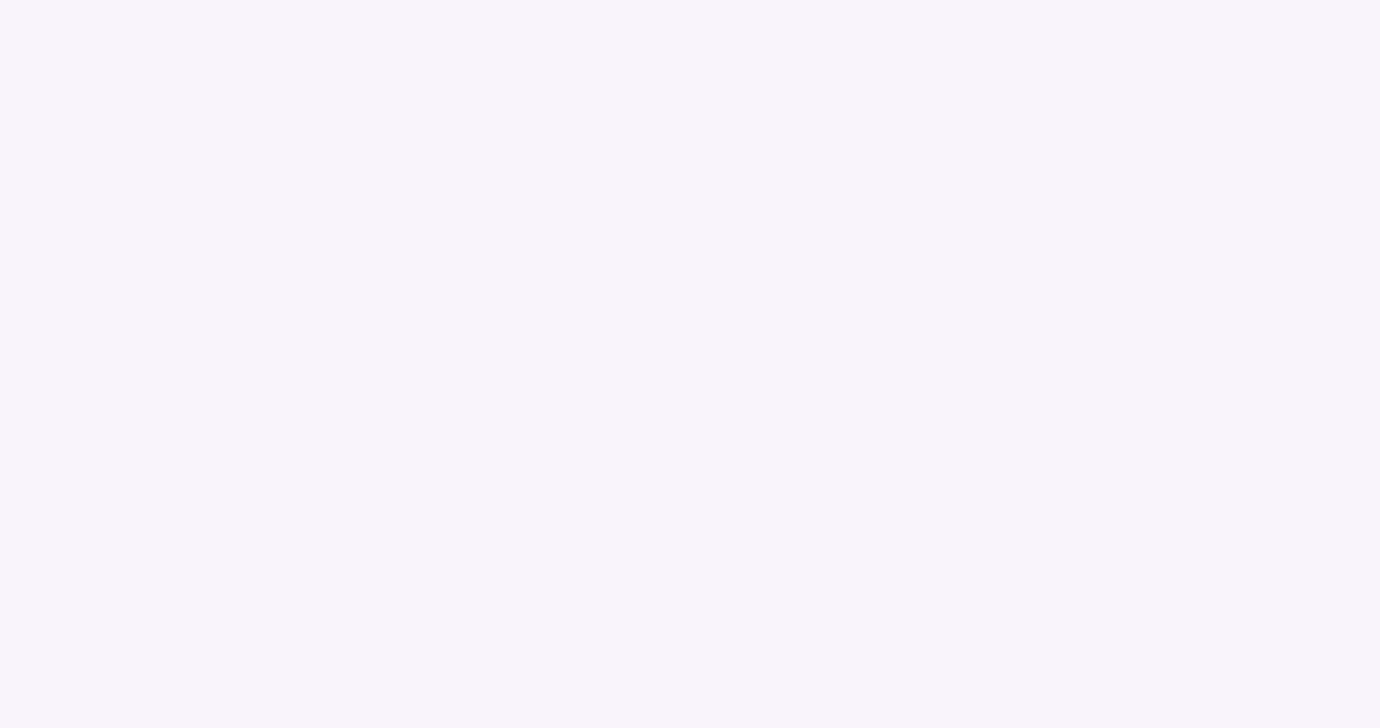
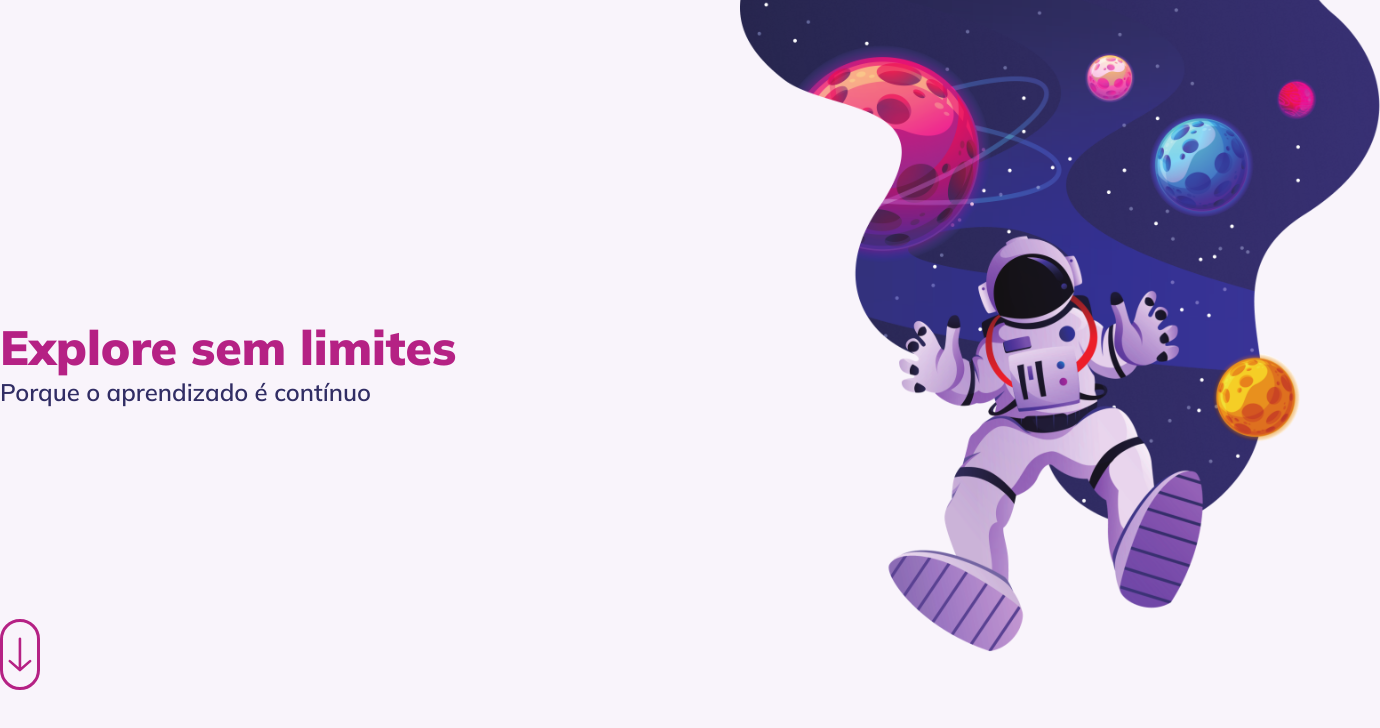
Before and after one commit to joeyanovich/explore-sem-limites, a plain HTML site: page index.html in a window 1280 px wide. Shown: the whole page, 1380 px wide, since content can reach past the window. Drawn offline with Linux system fonts and the light colour scheme.

Commit message:
feat: main section

```diff
--- a/css/style.css
+++ b/css/style.css
@@ -2,5 +2,58 @@
     margin: 0;
     padding: 0;
     box-sizing: border-box;
+    font-family: "Mulish", sans-serif;
+}
+body{
     background-color: #F9F4FB;
 }
+main{
+    display: flex;
+    justify-content: center;
+    align-items: center;
+    height: 100vh;
+    width: 100%;
+}
+section{
+    display: flex;
+    justify-content: space-around;
+    height: 100%;
+}
+.container{
+    width: 1280px;
+}
+.left-side, .right-side{
+    flex: 1;
+}
+.left-side{
+    display: flex;
+    justify-content: space-around;
+    align-items: start;
+    flex-direction: column;
+}
+.text h1{
+    font-size: 3rem;
+    font-weight: bold;
+    color: #B52184;
+}
+.text span{
+    font-size: 1.5rem;
+    font-weight: normal;
+    color: #312D64;
+}
+.direction img{
+    border: 3px solid #B52184;
+    border-radius: 50px;
+    padding: 15px 5px;
+    width: 2.5rem;
+}
+.right-side{
+    width: 100%;
+    height: auto;
+}
+.right-side img{
+    margin-left: 100px;
+    object-fit: contain;
+    width: 100%;
+    height: auto;
+}
--- a/index.html
+++ b/index.html
@@ -1,12 +1,33 @@
 <!DOCTYPE html>
 <html lang="pt-br">
 <head>
+    <link rel="preconnect" href="https://fonts.googleapis.com">
+    <link rel="preconnect" href="https://fonts.gstatic.com" crossorigin>
+
     <meta charset="UTF-8">
     <meta name="viewport" content="width=device-width, initial-scale=1.0">
     <link rel="stylesheet" href="./css/style.css">
+
+    <link href="https://fonts.googleapis.com/css2?family=Mulish:wght@600;900&display=swap" rel="stylesheet">
     <title>Explore sem limites</title>
 </head>
 <body>
-
+    <main>
+        <section class="container">
+            <div class="left-side">
+                <div></div>
+                <div class="text">
+                    <h1>Explore sem limites</h1>
+                    <span>Porque o aprendizado é contínuo</span>
+                </div>
+                <div class="direction">
+                    <img src="/assets/direction.svg" alt="Seta indicando para continuar navegando">
+                </div>
+            </div>
+            <div class="right-side">
+                <img src="./assets/space.png" alt="Astronauta no espaço">
+            </div>
+        </section>
+    </main>
 </body>
 </html>
```
